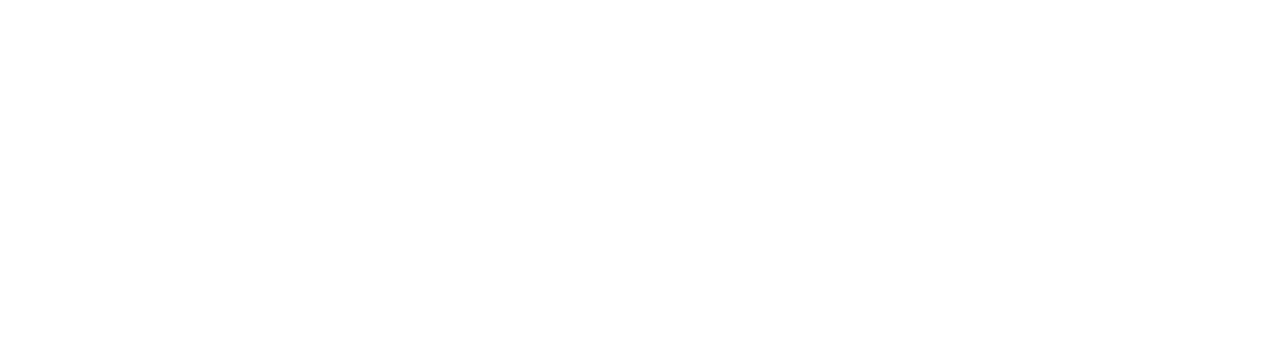
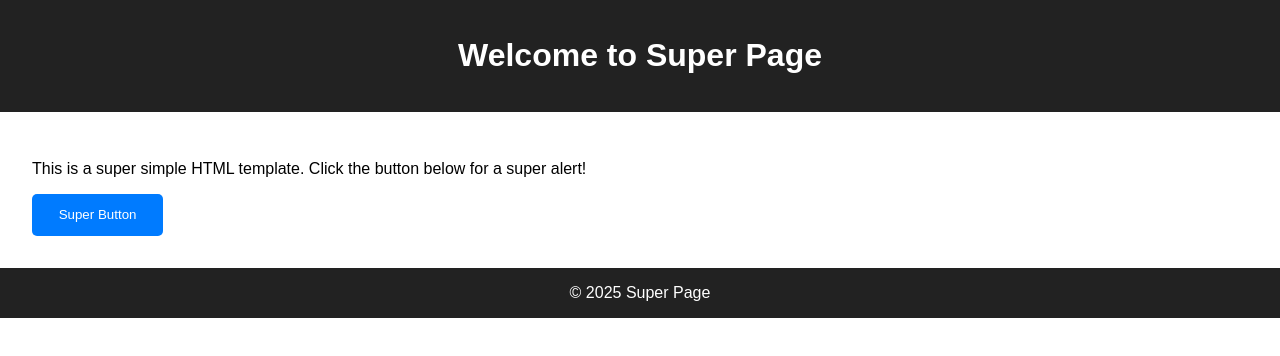
Before and after one commit to kanishka-liyanage/Revolution, a plain HTML site: page index.html in a window 1280 px wide. Drawn offline with Linux system fonts and the light colour scheme.

Commit message:
first comment

```diff
--- a/index.html
+++ b/index.html
@@ -3,9 +3,30 @@
 <head>
     <meta charset="UTF-8">
     <meta name="viewport" content="width=device-width, initial-scale=1.0">
-    <title>Document</title>
+    <title>Super Page</title>
+    <style>
+        body { font-family: Arial, sans-serif; margin: 0; padding: 0; }
+        header, footer { background: #222; color: #fff; padding: 1em; text-align: center; }
+        main { padding: 2em; }
+        .super-btn { background: #007bff; color: #fff; border: none; padding: 1em 2em; cursor: pointer; border-radius: 5px; }
+        .super-btn:hover { background: #0056b3; }
+    </style>
 </head>
 <body>
-
+    <header>
+        <h1>Welcome to Super Page</h1>
+    </header>
+    <main>
+        <p>This is a super simple HTML template. Click the button below for a super alert!</p>
+        <button class="super-btn" onclick="superAlert()">Super Button</button>
+    </main>
+    <footer>
+        &copy; 2025 Super Page
+    </footer>
+    <script>
+        function superAlert() {
+            alert('Super!');
+        }
+    </script>
 </body>
 </html>
```
